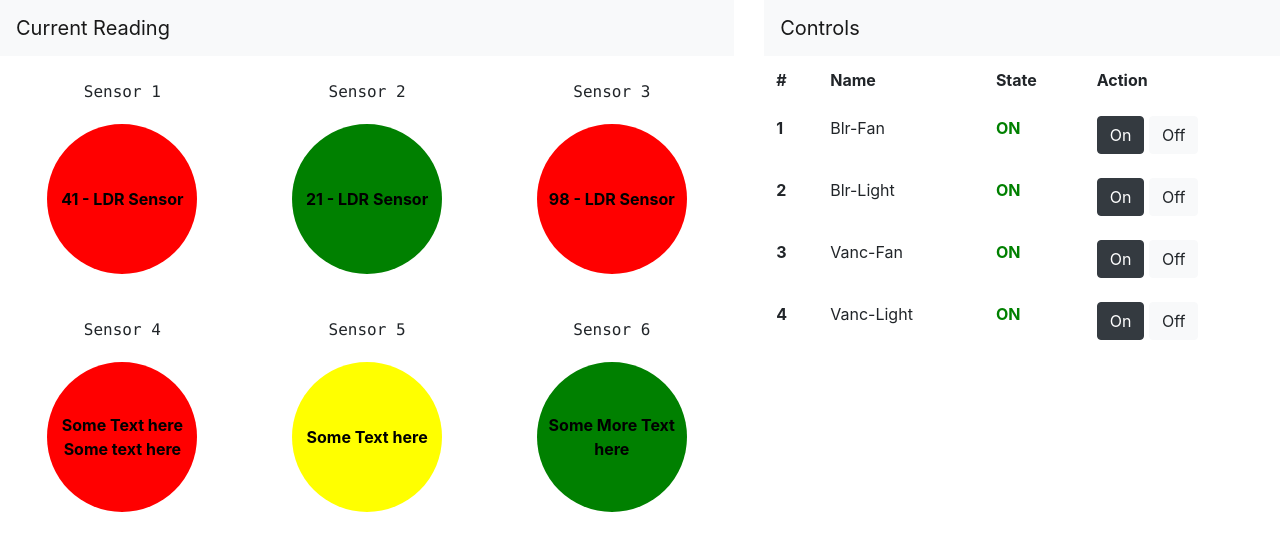
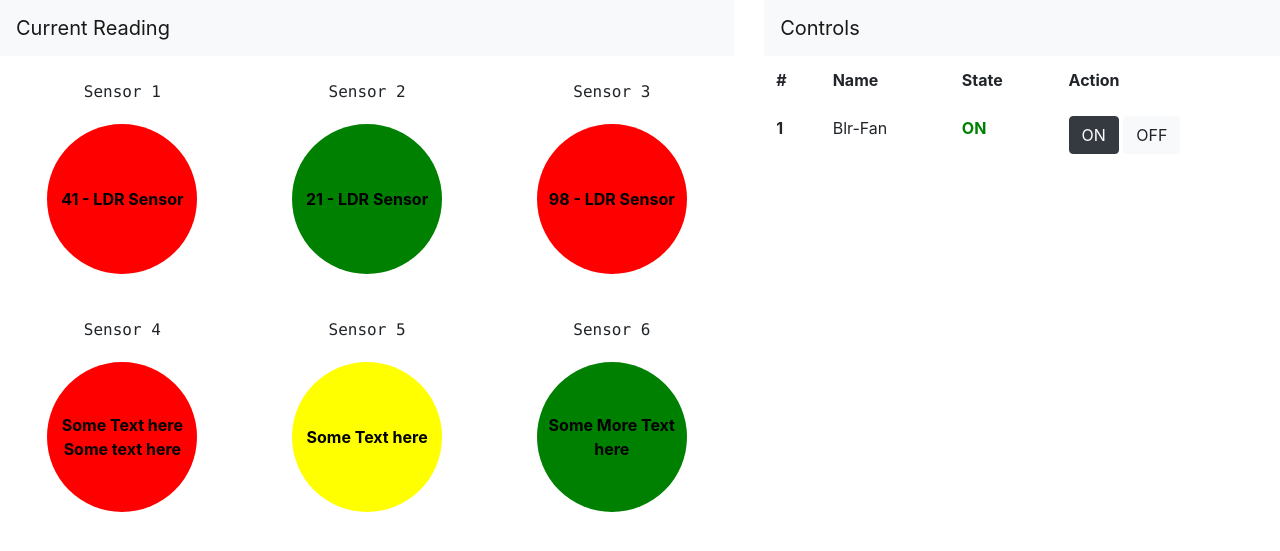
Before and after one commit to njain643/IOTINTERCONSMARTSYSTEM, a Django app: page / in a window 1280 px wide. Shown: the part 56-607 px from the top of the page. Run offline with Django 3.2, Linux system fonts and the light colour scheme; data comes from the database, SQL or seed files in the repository; both versions use the stored data as it was after the commit; some libraries are stand-ins or nearby versions.

Commit message:
v2.0 commited

```diff
--- a/Device1/settings.py
+++ b/Device1/settings.py
@@ -32,6 +32,7 @@ ALLOWED_HOSTS = []
 
 INSTALLED_APPS = [
     'my_app',
+    'rest_framework',
     'django.contrib.admin',
     'django.contrib.auth',
     'django.contrib.contenttypes',
@@ -55,7 +56,7 @@ ROOT_URLCONF = 'Device1.urls'
 TEMPLATES = [
     {
         'BACKEND': 'django.template.backends.django.DjangoTemplates',
-        'DIRS': [os.path.join(BASE_DIR, 'templates'),],
+        'DIRS': ['templates'],
         'APP_DIRS': True,
         'OPTIONS': {
             'context_processors': [
--- a/my_app/senddata.py
+++ b/my_app/senddata.py
@@ -36,6 +36,3 @@ while True:
                      )
 
     time.sleep(5)
-
-
-    print(d)
--- /dev/null
+++ b/my_app/static/js/dashboard.js
@@ -0,0 +1,104 @@
+ $(document).ready(function() {
+    setInterval(function() {
+        $.ajax({
+          url: '/getsensordata/',
+          type: 'get',
+          dataType: 'json',
+           success: function(data){
+                    if(data.valuesensor1 < 25){
+						$('#sensor1').html("<div style='background:green;' class='circle'><p>"+data.valuesensor1
+						                    +" - "+data.namesensor1+"</p></div>");
+				    }
+					else if(data.valuesensor1 > 25 && data.valuesensor1 < 35){
+						$('#sensor1').html("<div style='background:yellow;' class='circle'><p>"+data.valuesensor1
+						                    +" - "+data.namesensor1+"</p></div>");
+						}
+					else if(data.valuesensor1 >= 35){
+						$('#sensor1').html("<div style='background:red;' class='circle'><p>"+data.valuesensor1
+						                    +" - "+data.namesensor1+"</p></div>");
+						}
+					else {
+						$('#sensor1').html("<div style='background:white;' class='circle'><p><small class='text-muted'><em>No Sensor Data</em></small></p></div>");
+					}
+
+					if(data.valuesensor2 < 25){
+						$('#sensor2').html("<div style='background:green;' class='circle'><p>"+data.valuesensor2
+						                    +" - "+data.namesensor2+"</p></div>");
+				    }
+					else if(data.valuesensor2 > 25 && data.valuesensor2 < 35){
+						$('#sensor2').html("<div style='background:yellow;' class='circle'><p>"+data.valuesensor2
+						                    +" - "+data.namesensor2+"</p></div>");
+						}
+					else if(data.valuesensor2 >= 35){
+						$('#sensor2').html("<div style='background:red;' class='circle'><p>"+data.valuesensor2
+						                    +" - "+data.namesensor2+"</p></div>");
+						}
+					else {
+						$('#sensor2').html("<div style='background:white;' class='circle'><p><small class='text-muted'><em>No Sensor Data</em></small></p></div>");
+					}
+
+					if(data.valuesensor3 < 25){
+						$('#sensor3').html("<div style='background:green;' class='circle'><p>"+data.valuesensor3
+						                    +" - "+data.namesensor3+"</p></div>");
+				    }
+					else if(data.valuesensor3 > 25 && data.valuesensor3 < 35){
+						$('#sensor3').html("<div style='background:yellow;' class='circle'><p>"+data.valuesensor3
+						                    +" - "+data.namesensor3+"</p></div>");
+						}
+					else if(data.valuesensor3 >= 35){
+						$('#sensor3').html("<div style='background:red;' class='circle'><p>"+data.valuesensor3
+						                    +" - "+data.namesensor3+"</p></div>");
+						}
+					else {
+						$('#sensor3').html("<div style='background:white;' class='circle'><p><small class='text-muted'><em>No Sensor Data</em></small></p></div>");
+					}
+
+            },
+            error: function(){
+                console.log("error")
+            }
+        });
+       }, 3000);
+});
+
+function getCookie(name) {
+    var cookieValue = null;
+    if (document.cookie && document.cookie !== '') {
+        var cookies = document.cookie.split(';');
+        for (var i = 0; i < cookies.length; i++) {
+            var cookie = jQuery.trim(cookies[i]);
+            // Does this cookie string begin with the name we want?
+            if (cookie.substring(0, name.length + 1) === (name + '=')) {
+                cookieValue = decodeURIComponent(cookie.substring(name.length + 1));
+                break;
+            }
+        }
+    }
+    return cookieValue;
+}
+
+$(document).ready(function(){
+ $.ajaxSetup({
+        headers: { "X-CSRFToken": getCookie("csrftoken") }
+    });
+      $(".button-status").click(function(){
+        event.preventDefault();
+        $.ajax({
+            type: 'POST',
+            url: $(this).attr('data-url'),
+            success: function(url){
+               if(url.response == 'ON'){
+                    if( url.control == 'blrfan'){
+                         $('#'+url.control+"status").html('<p style="color:green;font-weight: bold;">ON</p>');}
+                         }
+                else if(url.response == 'OFF'){
+                    if(url.control == 'blrfan'){
+                         $('#'+url.control+"status").html('<p style="color:red;font-weight: bold;">OFF</p>');}
+                }
+            },
+            error: function(xhr, status, e) {
+                alert(status, e);
+            }
+        });
+      });
+});
--- a/my_app/urls.py
+++ b/my_app/urls.py
@@ -3,8 +3,10 @@ from . import views
 app_name = 'my_app'
 urlpatterns=[
     path('uploadsensordata',views.uploadsensordata,name='uploadsensordata'),
-    path('blrfan/<int:id>/',views.blrfanstatus,name='blrfanstatus'),
-    path('blrlight/<int:id>/',views.blrlightstatus,name='blrlightstatus'),
-    path('vancfan/<int:id>/',views.vancfanstatus,name='vancfanstatus'),
-    path('vanclight/<int:id>/',views.vanclightstatus,name='vanclightstatus'),
+    path('getsensordata/',views.getsensordata, name='getsensordata'),
+    # path('blrfan/laststatus/',views.BlrFan.as_view(),name='BlrFan'),
+    path('blrfan/<int:status>/',views.blrfanstatus,name='BlrFan'),
+    # path('blrlight/<int:id>/',views.blrlightstatus,name='blrlightstatus'),
+    # path('vancfan/<int:id>/',views.vancfanstatus,name='vancfanstatus'),
+    # path('vanclight/<int:id>/',views.vanclightstatus,name='vanclightstatus'),
 ]
--- a/my_app/views.py
+++ b/my_app/views.py
@@ -1,86 +1,129 @@
 from django.shortcuts import render, render_to_response
 import json
 from .models import *
-from django.http import HttpResponse, Http404
+from django.http import HttpResponse, JsonResponse
 from django.views.decorators.csrf import csrf_exempt
 from django.views.decorators.http import require_http_methods
-from django.http import JsonResponse
+from rest_framework.response import Response
+from rest_framework.views import APIView
+from rest_framework import status
 
 # Create your views here.
 def home(request):
-
-    return render(request, 'my_app/dashboard.html', {'sensor1':Sensor1.objects.order_by('timestamp').last(),
+    if Blr_FanOnOffStatus.objects.count() > 0:
+        blrfanstatus = Blr_FanOnOffStatus.objects.order_by('timestamp').last().status == 1 and "ON" or "OFF"
+    else:
+        blrfanstatus = None
+    return render(request, 'my_app/dashboard.html', {
+                                                     'blrfanstatus' : blrfanstatus,
+                                                     'sensor1':Sensor1.objects.order_by('timestamp').last(),
                                                      'sensor2':Sensor2.objects.order_by('timestamp').last(),
                                                      'sensor3':Sensor3.objects.order_by('timestamp').last(),
-                                                     'blrfanstatus': Blr_FanOnOffStatus.objects.order_by('timestamp').last().status,
-                                                     'blrlightstatus': Blr_FanOnOffStatus.objects.order_by('timestamp').last().status,
-                                                     'vancfanstatus': Blr_FanOnOffStatus.objects.order_by('timestamp').last().status,
-                                                     'vanclightstatus': Blr_FanOnOffStatus.objects.order_by('timestamp').last().status})
+                                                    })
+
+def getsensordata(request):
+
+    if request.method == 'GET':
+        data = {
+            'valuesensor1': Sensor1.objects.order_by('timestamp').last().value,
+            'namesensor1' : Sensor1.objects.order_by('timestamp').last().name,
+            'valuesensor2': Sensor2.objects.order_by('timestamp').last().value,
+            'namesensor2': Sensor2.objects.order_by('timestamp').last().name,
+            'valuesensor3': Sensor3.objects.order_by('timestamp').last().value,
+            'namesensor3': Sensor3.objects.order_by('timestamp').last().name,
+
+        }
+    return JsonResponse(data)
+
 
 @csrf_exempt
 @require_http_methods(['POST'])
 def uploadsensordata(request):
     if request.body:
         data = json.loads(request.body.decode('utf-8'))
-        obj = Sensor1(name = data['Sensor1']['name'], value=data['Sensor1']['Value'], timestamp=data['time_stamp'], description=data['Sensor1']['Desc'])
-        obj.save()
-        obj = Sensor2(name=data['Sensor2']['name'], value=data['Sensor2']['Value'], timestamp=data['time_stamp'],
-                      description=data['Sensor2']['Desc'])
-        obj.save()
-        obj = Sensor3(name=data['Sensor3']['name'], value=data['Sensor3']['Value'], timestamp=data['time_stamp'],
-                      description=data['Sensor3']['Desc'])
-        obj.save()
+        if 'Sensor1' in data:
+            obj = Sensor1(name = data['Sensor1']['name'], value=data['Sensor1']['Value'], timestamp=data['time_stamp'], description=data['Sensor1']['Desc'])
+            obj.save()
+        if 'Sensor2' in data:
+            obj = Sensor2(name=data['Sensor2']['name'], value=data['Sensor2']['Value'], timestamp=data['time_stamp'],
+                          description=data['Sensor2']['Desc'])
+            obj.save()
+        if 'Sensor3' in data:
+            obj = Sensor3(name=data['Sensor3']['name'], value=data['Sensor3']['Value'], timestamp=data['time_stamp'],
+                          description=data['Sensor3']['Desc'])
+            obj.save()
+        if 'Sensor4' in data:
+            obj = Sensor4(name=data['Sensor4']['name'], value=data['Sensor4']['Value'], timestamp=data['time_stamp'],
+                          description=data['Sensor4']['Desc'])
+            obj.save()
+        if 'Sensor5' in data:
+            obj = Sensor5(name=data['Sensor5']['name'], value=data['Sensor5']['Value'], timestamp=data['time_stamp'],
+                          description=data['Sensor5']['Desc'])
+            obj.save()
+        if 'Sensor6' in data:
+            obj = Sensor6(name=data['Sensor6']['name'], value=data['Sensor6']['Value'], timestamp=data['time_stamp'],
+                          description=data['Sensor6']['Desc'])
+            obj.save()
         print(data)
         info = {'response': 'accept-data', 'status': '200'}
     else:
         info = {'response': 'No data found', 'status': '400'}
     return HttpResponse(json.dumps(info))
 
-def blrfanstatus(request, id):
-    if id == 1:
-        obj = Blr_FanOnOffStatus(status=1)
-    elif id == 0:
-        obj = Blr_FanOnOffStatus(status=0)
-    else:
-        return Http404
 
-    obj.save()
-    return render(request, 'my_app/dashboard.html',
-                  {'blrfanstatus': id,})
+def blrfanstatus(request, status):
+    data = {
+        'is_valid': False
+    }
 
-def blrlightstatus(request,id):
-    if id == 1:
-        obj = Blr_LightOnOffStatus(status=1)
-    elif id == 0:
-        obj = Blr_LightOnOffStatus(status=0)
-    else:
-        return Http404
+    if request.is_ajax():
+        obj = Blr_FanOnOffStatus(status=status)
+        obj.save()
+        data.update(is_valid=True)
+        data.update(control='blrfan')
+        if status == 1:
+            data.update(response='ON')
+        else:
+            data.update(response='OFF')
 
-    obj.save()
-    return render(request, 'my_app/dashboard.html',
-                  {'blrlightstatus': id, })
-
-def vancfanstatus(request,id):
-    if id == 1:
-        obj = Vanc_FanOnOffStatus(status=1)
-    elif id == 0:
-        obj = Blr_LightOnOffStatus(status=0)
-    else:
-        return Http404
-
-    obj.save()
-    return render(request, 'my_app/dashboard.html',
-                  {'vancfanstatus': id, })
-
-
-def vanclightstatus(request,id):
-    if id == 1:
-        obj = Vanc_LightOnOffStatus(status=1)
-    elif id == 0:
-        obj = Blr_LightOnOffStatus(status=0)
-    else:
-        return Http404
-
-    obj.save()
-    return render(request, 'my_app/dashboard.html',
-                  {'vanclightstatus': id, })
+    return JsonResponse(data)
+#
+# def blrlightstatus(request,id):
+#     if id == 1:
+#         obj = Blr_LightOnOffStatus(status=1)
+#     elif id == 0:
+#         obj = Blr_LightOnOffStatus(status=0)
+#     else:
+#         return Http404
+#
+#     obj.save()
+#     return render(request, 'my_app/dashboard.html',
+#                   {'blrlightstatus': id, })
+#
+# def vancfanstatus(request,id):
+#     if id == 1:
+#         obj = Vanc_FanOnOffStatus(status=1)
+#     elif id == 0:
+#         obj = Blr_LightOnOffStatus(status=0)
+#     else:
+#         return Http404
+#
+#     obj.save()
+#     return render(request, 'my_app/dashboard.html',
+#                   {'vancfanstatus': id, })
+#
+#
+# def vanclightstatus(request,id):
+#     if id == 1:
+#         obj = Vanc_LightOnOffStatus(status=1)
+#     elif id == 0:
+#         obj = Blr_LightOnOffStatus(status=0)
+#     else:
+#         return Http404
+#
+#     obj.save()
+#     return render(request, 'my_app/dashboard.html',
+#                   {'vanclightstatus': id, })
+#
+#
+#
--- a/templates/my_app/dashboard.html
+++ b/templates/my_app/dashboard.html
@@ -11,11 +11,8 @@
 <link rel="stylesheet" href="{% static 'css/dashboard.css' %}">
 
 </head>
-<!--<script>-->
-<!--	window.setTimeout(function () {-->
-<!--    location.href = "http://localhost:8000/";-->
-<!--}, 5000); // refresh/redirect after 5 seconds.-->
-<!--</script>-->
+<script src="https://ajax.googleapis.com/ajax/libs/jquery/3.3.1/jquery.min.js"></script>
+<script src="{% static 'js/dashboard.js' %}"></script>
 <body>
 <nav class="navbar navbar-expand-lg navbar-dark bg-dark">
 	<div class="container">
@@ -46,8 +43,10 @@
 						<div style="background:green;" class="circle"><p>{{sensor1.value}} - {{sensor1.name}}</p></div>
 					{% elif sensor1.value > 25 and sensor1.value < 35 %}
 						<div style="background:yellow;" class="circle"><p>{{sensor1.value}} - {{sensor1.name}}</p></div>
+					{% elif sensor1.value >= 35 %}
+						<div style="background:red;" class="circle"><p>{{sensor1.value}} - {{sensor1.name}}</p></div>
 					{% else %}
-						<div style="background:red;" class="circle"><p>{{sensor1.value}} - {{sensor1.name}}</p></div>
+						<div style="background:white;" class="circle"><p><small class="text-muted"><em>No Sensor Data</em></small></p></div>
 					{% endif %}
                     </div>
                 </div>
@@ -58,8 +57,10 @@
 						<div style="background:green;" class="circle"><p>{{sensor2.value}} - {{sensor2.name}}</p></div>
 					{% elif sensor2.value > 25 and sensor2.value < 35 %}
 						<div style="background:yellow;" class="circle"><p>{{sensor2.value}} - {{sensor2.name}}</p></div>
+					{% elif sensor1.value >= 35 %}
+						<div style="background:red;" class="circle"><p>{{sensor2.value}} - {{sensor2.name}}</p></div>
 					{% else %}
-						<div style="background:red;" class="circle"><p>{{sensor2.value}} - {{sensor2.name}}</p></div>
+						<div style="background:white;" class="circle"><p><small class="text-muted"><em>No Sensor Data</em></small></p></div>
 					{% endif %}
                     </div>
                 </div>
@@ -70,8 +71,10 @@
 						<div style="background:green;" class="circle"><p>{{sensor3.value}} - {{sensor3.name}}</p></div>
 					{% elif sensor3.value > 25 and sensor3.value < 35 %}
 						<div style="background:yellow;" class="circle"><p>{{sensor3.value}} - {{sensor3.name}}</p></div>
+					{% elif sensor1.value >= 35 %}
+						<div style="background:red;" class="circle"><p>{{sensor3.value}} - {{sensor3.name}}</p></div>
 					{% else %}
-						<div style="background:red;" class="circle"><p>{{sensor3.value}} - {{sensor3.name}}</p></div>
+						<div style="background:white;" class="circle"><p><small class="text-muted"><em>No Sensor Data</em></small></p></div>
 					{% endif %}
                     </div>
                 </div>
@@ -112,95 +115,29 @@
 		    <tr>
 		      <th scope="row">1</th>
 		      <td>Blr-Fan</td>
-				{% if blrfanstatus == 1 %}
-		      		<td style="color:green;font-weight: bold;">
+			  <td id="blrfanstatus">
+					{% if blrfanstatus == 'ON' %}
+						<p style="color:green;font-weight: bold;">
 							ON
-			  		</td>
-				{% elif blrfanstatus == 0 %}
-					<td style="color:red;font-weight: bold;">
+						</p>
+					{% elif blrfanstatus == 'OFF' %}
+						<p style="color:red;font-weight: bold;">
 							OFF
-			  		</td>
+						</p>
 					{% else %}
-			  		<td>
+						<p>
 							<small class="text-muted">
 							  <em>No yet started.</em>
 							</small>
+						</p>
+					{% endif %}
 				</td>
-				{% endif %}
 		      <td>
-		        <a href="#" type="button" class="btn btn-dark">On</a>
-		        <a href="#"  type="button" class="btn btn-light">Off</a>
+				  <button data-url="{% url 'my_app:BlrFan' 1 %}" type="submit" class="btn btn-dark button-status">ON</button>
+				  <button data-url="{% url 'my_app:BlrFan' 0 %}" type="submit" class="btn btn-light button-status">OFF</button>
 		      </td>
 		    </tr>
-		  	<tr>
-		      <th scope="row">2</th>
-		      <td>Blr-Light</td>
-				{% if blrlightstatus == 1 %}
-		      		<td style="color:green;font-weight: bold;">
-				  		ON
-			  		</td>
-				{% elif blrlightstatus == 0 %}
-					<td style="color:red;font-weight: bold;">
-				  		OFF
-			  		</td>
-				{% else %}
-			  		<td>
-						<small class="text-muted">
-						  <em>No yet started.</em>
-						</small>
-					</td>
-				{% endif %}
-		      <td>
-		        <a href="#" type="button" class="btn btn-dark">On</a>
-		        <a href="#"  type="button" class="btn btn-light">Off</a>
-		      </td>
-		    </tr>
-		  <tr>
-		      <th scope="row">3</th>
-		      <td>Vanc-Fan</td>
-				{% if vancfanstatus == 1 %}
-		      		<td style="color:green;font-weight: bold;">
-				  		ON
-			  		</td>
-				{% elif vancfanstatus == 0 %}
-					<td style="color:red;font-weight: bold;">
-				  		OFF
-			  		</td>
-			    {% else %}
-			  		<td>
-						<small class="text-muted">
-						  <em>No yet started.</em>
-						</small>
-					</td>
-				{% endif %}
-		      <td>
-		        <a href="#" type="button" class="btn btn-dark">On</a>
-		        <a href="#"  type="button" class="btn btn-light">Off</a>
-		      </td>
-		    </tr>
-		  <tr>
-		      <th scope="row">4</th>
-		      <td>Vanc-Light</td>
-				{% if vanclightstatus == 1 %}
-		      		<td style="color:green;font-weight: bold;">
-				  		ON
-			  		</td>
-				{% elif vanclightstatus == 0 %}
-					<td style="color:red;font-weight: bold;">
-				  		OFF
-			  		</td>
-			  	{% else %}
-			  		<td>
-						<small class="text-muted">
-						  <em>No yet started.</em>
-						</small>
-					</td>
-				{% endif %}
-		      <td>
-		        <a href="#" type="button" class="btn btn-dark">On</a>
-		        <a href="#"  type="button" class="btn btn-light">Off</a>
-		      </td>
-		    </tr>
+
 		  </tbody>
 		</table>
 	    </div>
```
Also changed, not shown: templates/my_app/test.html (added, +69 -0 lines), db.sqlite3. Lines whose indentation alone changed are shown as unchanged.
